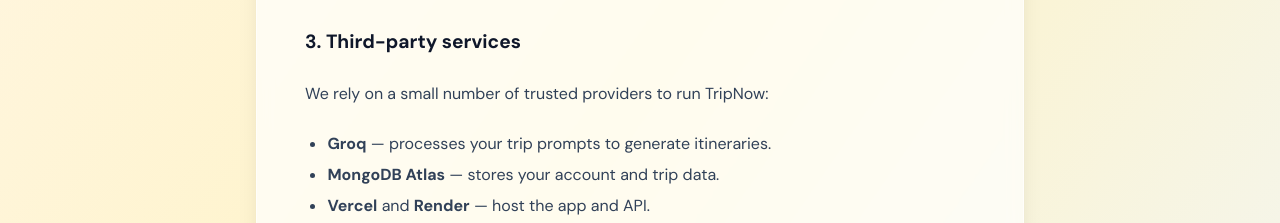
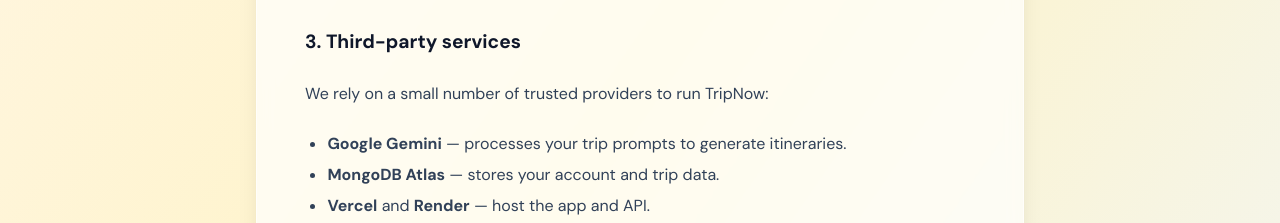
Before and after one commit to abhishekkasaudhan45/TripNow, a React (Vite) app in the folder frontend/: page /privacy in a window 1280 px wide. Shown: the part 921-1144 px from the top of the page. Built offline with nearby package versions, Linux system fonts and the light colour scheme; no server answers; a web font is replaced by a local one.

Commit message:
docs: update AI provider in privacy policy

```diff
--- a/frontend/src/pages/Privacy.jsx
+++ b/frontend/src/pages/Privacy.jsx
@@ -29,7 +29,7 @@
       <h2>3. Third-party services</h2>
       <p>We rely on a small number of trusted providers to run TripNow:</p>
       <ul>
-        <li><strong>Groq</strong> — processes your trip prompts to generate itineraries.</li>
+        <li><strong>Google Gemini</strong> — processes your trip prompts to generate itineraries.</li>
         <li><strong>MongoDB Atlas</strong> — stores your account and trip data.</li>
         <li><strong>Vercel</strong> and <strong>Render</strong> — host the app and API.</li>
         <li><strong>EmailJS</strong> — delivers feedback-form messages.</li>
```
